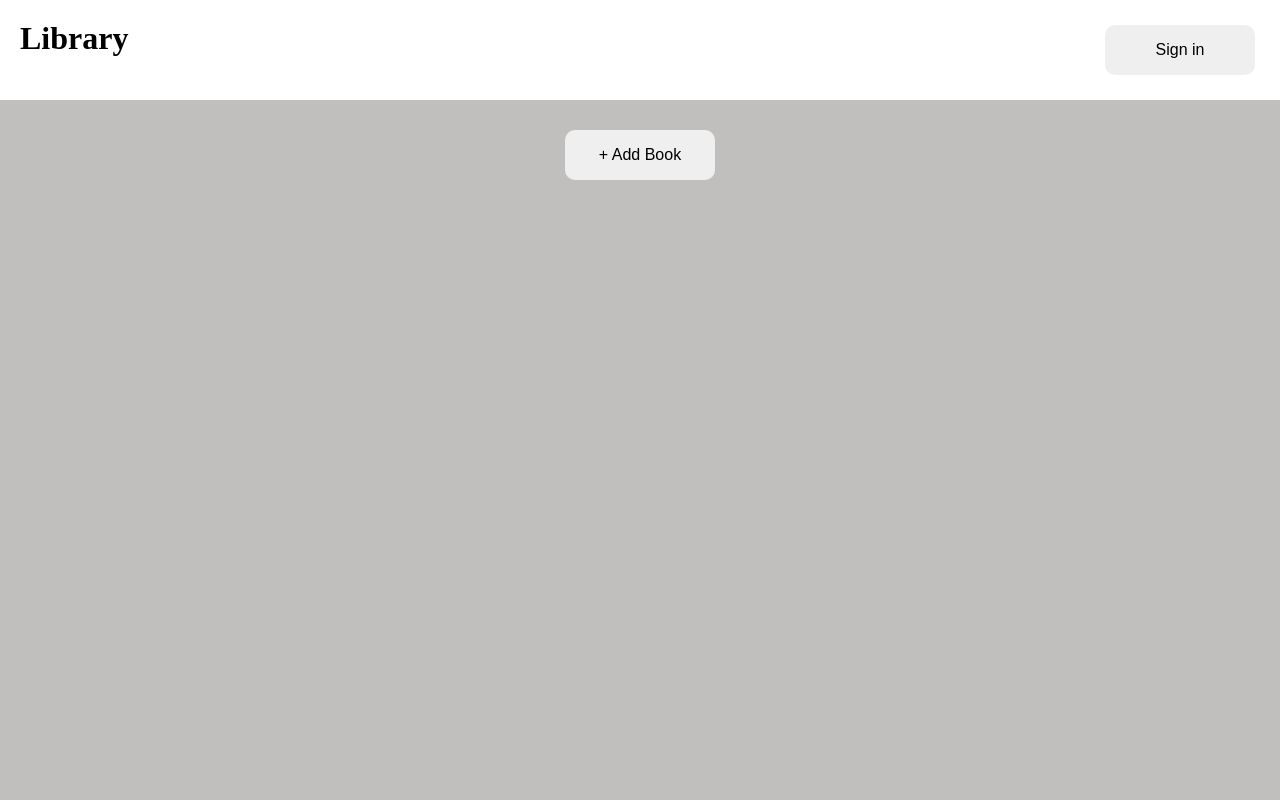
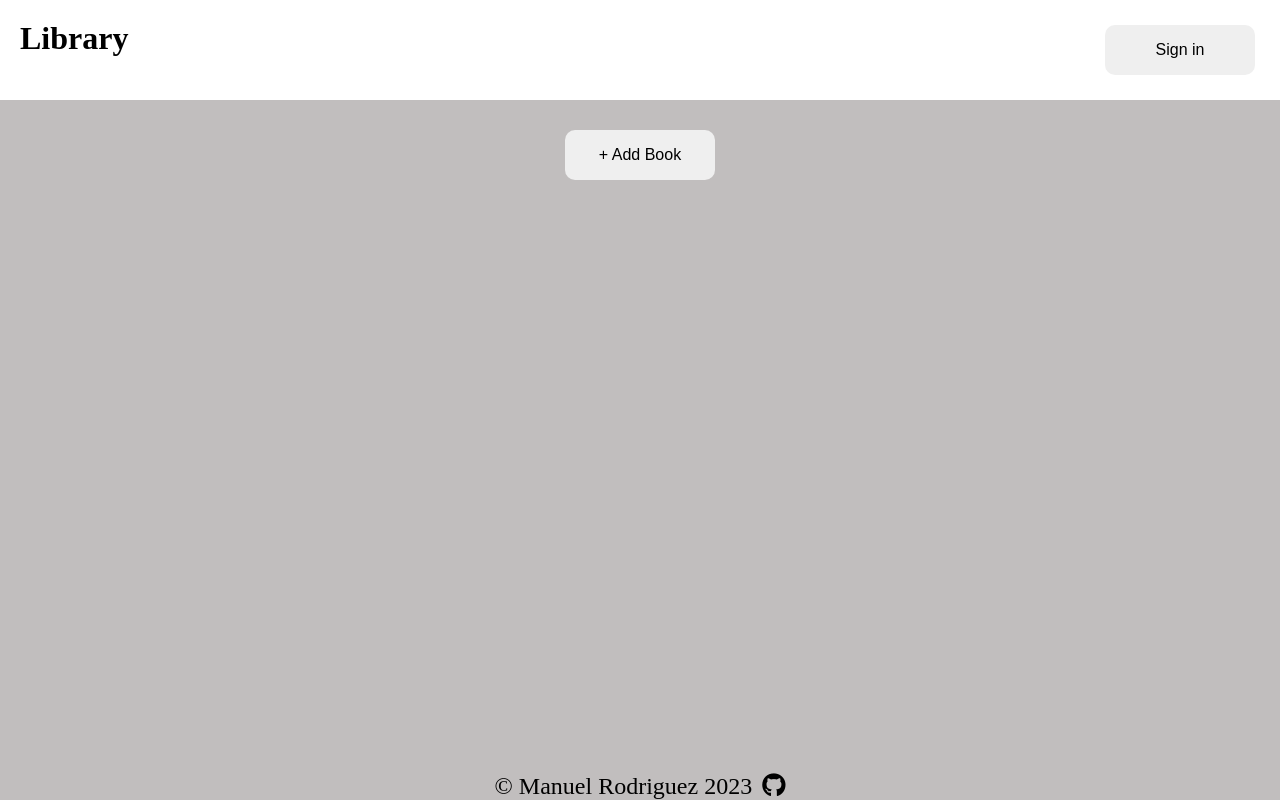
Before and after one commit to manny53365/odin-library, a plain HTML site: page index.html in a window 1280 px wide. Drawn offline with Linux system fonts and the light colour scheme.

Commit message:
added copyright and link to my github profile

```diff
--- a/css/styles.css
+++ b/css/styles.css
@@ -17,6 +17,18 @@ form, input, button {
     font-size: 1rem;
     padding: 5px;
     margin: 5px;
+}
+
+footer {
+    position: absolute;
+    bottom: 0;
+    left: 0;
+    display: flex;
+    align-items: center;
+    justify-content: center;
+    width: 100%;
+    gap: 10px;
+    font-size: 1.5rem;
 }
 
 .top-container {
@@ -85,3 +97,7 @@ form, input, button {
     width: 100px;
     border: none;
 }
+
+.gh-link {
+    color: black;
+}
--- a/index.html
+++ b/index.html
@@ -6,6 +6,7 @@
         <meta name="viewport" content="width=device-width, initial-scale=1.0">
         <title>Odin Library Project</title>
         <link rel="stylesheet" href="./css/styles.css">
+        <script src="https://kit.fontawesome.com/d9626bc37f.js" crossorigin="anonymous"></script>
     </head>
     <body>
         <div class="top-container">
@@ -22,4 +23,9 @@
         </div>
         <script src="./app.js"></script>
     </body>
+    <footer>
+        <p class="copyright">© Manuel Rodriguez <span id="currentYear"></span></p>
+        <a href="https://github.com/manny53365" target="_blank" rel="noopener noreferrer" class="gh-link"><i class="fa-brands fa-github"></i></a>
+        <script>document.getElementById("currentYear").textContent = new Date().getFullYear();</script>
+    </footer>
 </html>
```
